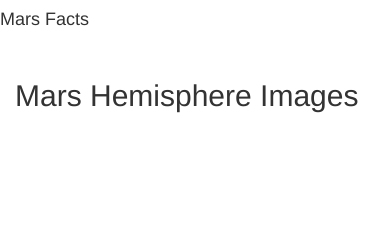
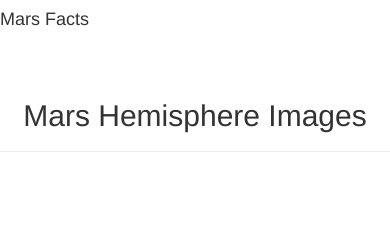
Before and after one commit to bbar12/Mission-to-Mars, a Flask app: page / in a window 390 px wide. Shown: the part 367-607 px from the top of the page. Run offline with Flask 2, Linux system fonts and the light colour scheme; data that the repository does not hold is empty; some libraries are stand-ins or nearby versions.

Commit message:
adding VS code fix

```diff
--- a/templates/index.html
+++ b/templates/index.html
@@ -41,25 +41,27 @@
           <div class="row" id="mars-facts">
             <h4>Mars Facts</h4>
             {{ mars.facts | safe }}
+          </div>
+        </div>
+      </div>
           <br>
-          <div class="container-fluid padding">
             <!-- Mars Hemispheres -->
-            <div class="row" id="mars-hemisphere-images">
-              <div class="col-md-6">
-                <h2>Mars Hemisphere Images</h2>
+
+        <div class="row" id="mars-hemisphere-image">
+          <div class="page-header">
+              <div class="col-md-8">
+                <h2 class="text-center">Mars Hemisphere Images</h2>
                 {% for hemisphere in mars.hemisphere_data %}
-                <div class="col-md-6">
+                <div class="col-md-12">
                   <div class="thumbnail">
-                    <img src="{{hemisphere_data.image_url }}"
-                    alt="..."/>
+                    <img src="{{mars.image_url}}"
+                    alt="Responsive Image">
                   </div>
                 </div>
                 {% endfor %}
               </div>
-            </div>
+          </div>
         </div>
-        </div>
-      </div>
   </div>
 </body>
 </html>
```
Also changed, not shown: resources/missiontomars.PNG (added), resources/portfolio.PNG (added).
